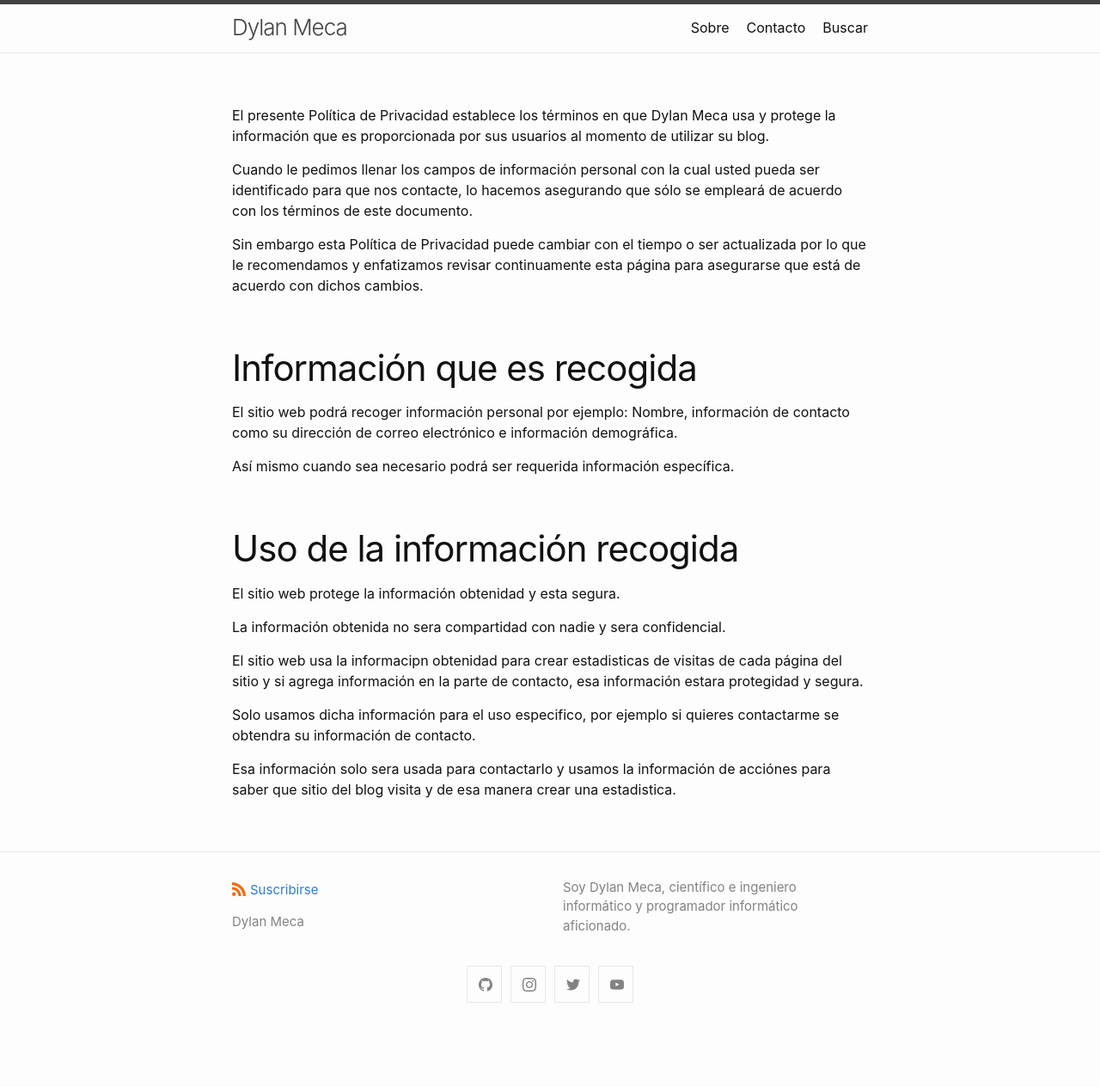
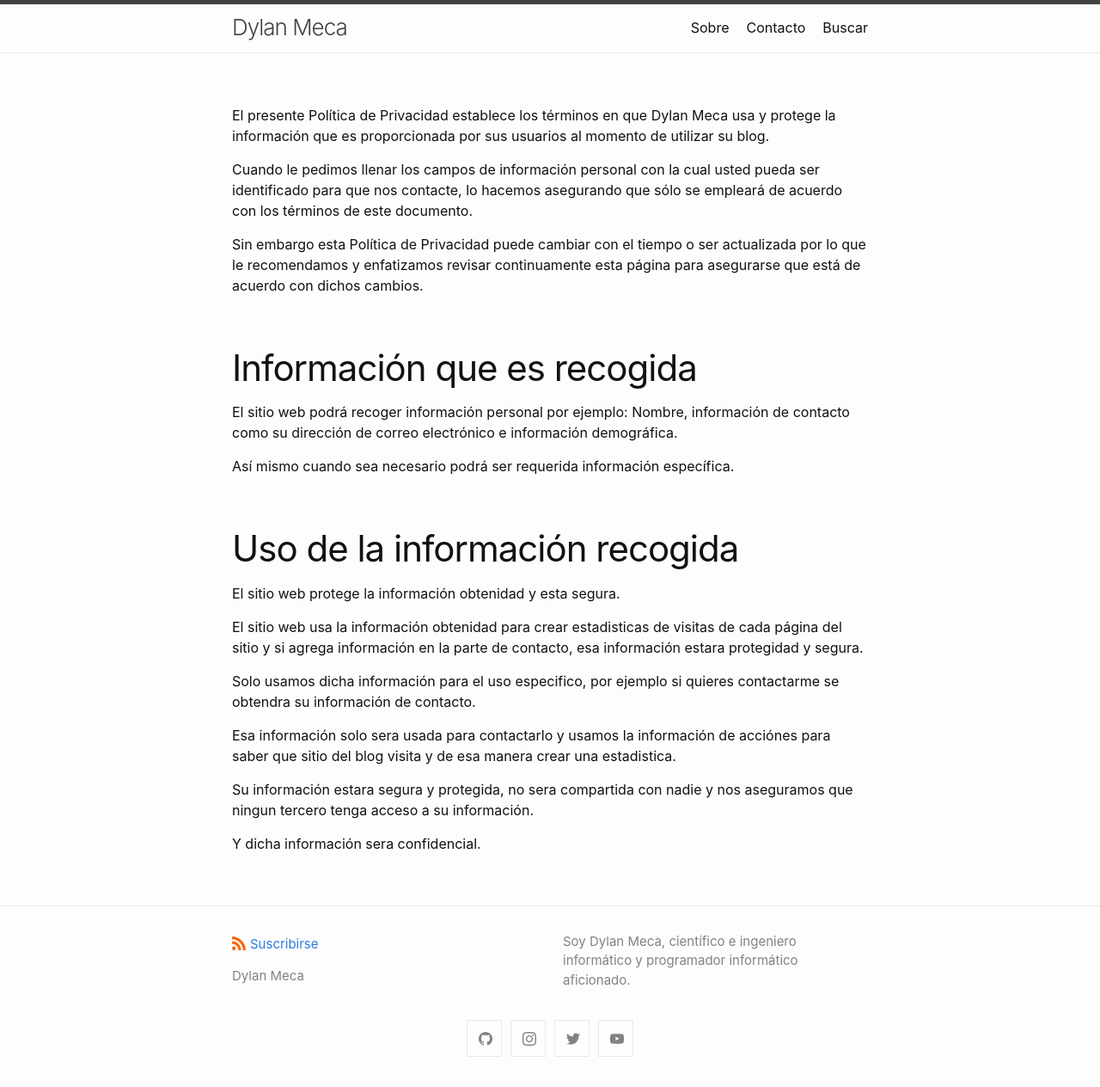
Before and after one commit to dylanmeca/dylanmeca.github.io, a Jekyll site: the page built from politica-de-privacidad.md, in a window 1280 px wide. Shown: the whole page at 86% size. Built offline with Jekyll 4.4.1, drawn with Linux system fonts in a browser that asks for light colours; a script that is not in the unit is left out; comment, search, counter and statistics services are not loaded; before the commit the page ends 1201 px from its top, so only the background shows below that.

Commit message:
Update politica-de-privacidad.md

```diff
--- a/politica-de-privacidad.md
+++ b/politica-de-privacidad.md
@@ -19,10 +19,12 @@ Así mismo cuando sea necesario podrá ser requerida información específica.
 
 El sitio web protege la información obtenidad y esta segura.
 
-La información obtenida no sera compartidad con nadie y sera confidencial.
-
-El sitio web usa la informacipn obtenidad para crear estadisticas de visitas de cada página del sitio y si agrega información en la parte de contacto, esa información estara protegidad y segura.
+El sitio web usa la información obtenidad para crear estadisticas de visitas de cada página del sitio y si agrega información en la parte de contacto, esa información estara protegidad y segura.
 
 Solo usamos dicha información para el uso especifico, por ejemplo si quieres contactarme se obtendra su información de contacto.
 
 Esa información solo sera usada para contactarlo y usamos la información de acciónes para saber que sitio del blog visita y de esa manera crear una estadistica.
+
+Su información estara segura y protegida, no sera compartida con nadie y nos aseguramos que ningun tercero tenga acceso a su información.
+
+Y dicha información sera confidencial.
```
